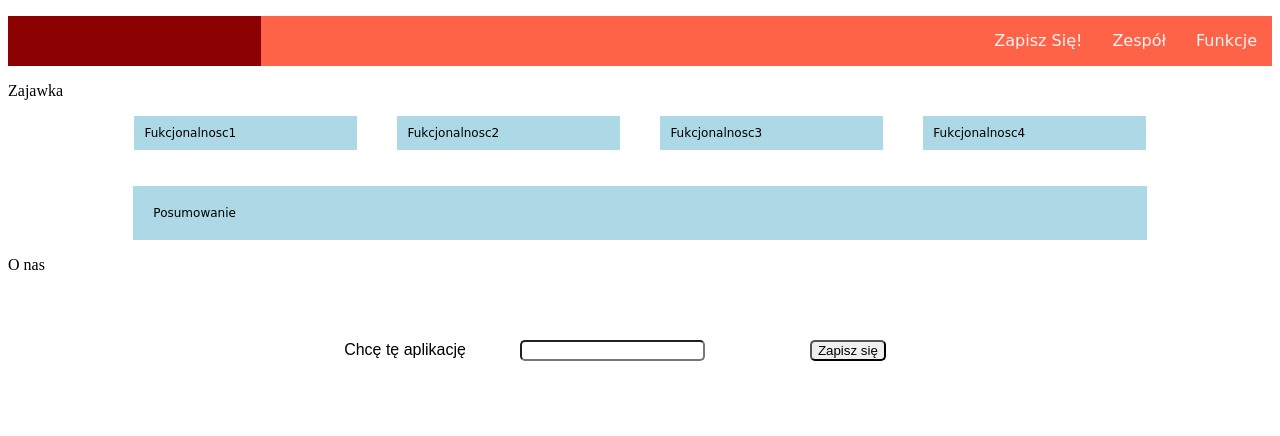
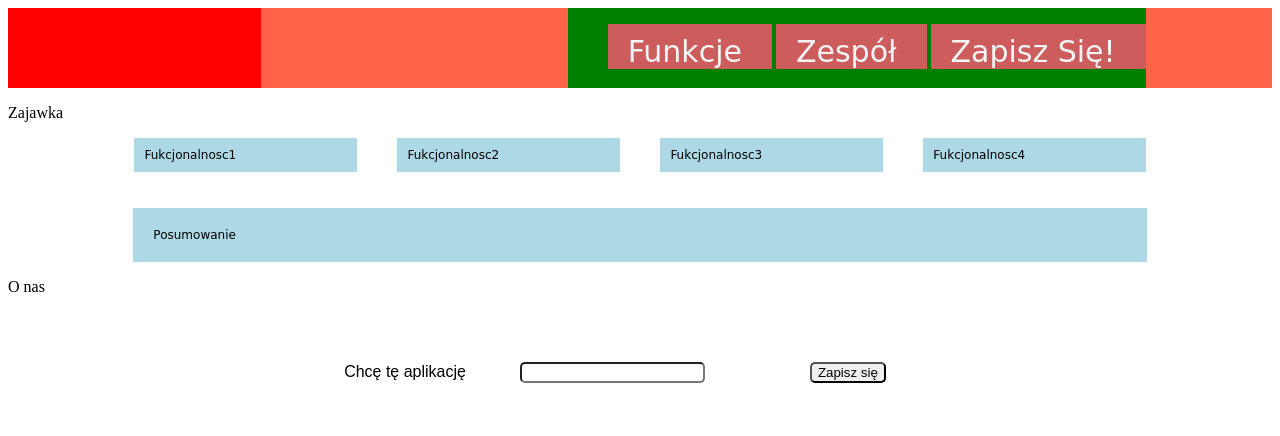
Before and after one commit to infoshareacademy/jfdd5-smart-dogs, a plain HTML site: page index.html in a window 1280 px wide. Drawn offline with Linux system fonts and the light colour scheme.

Commit message:
merge styles.css

```diff
--- a/styles.css
+++ b/styles.css
@@ -1,31 +1,43 @@
+/*-----------NAVBAR STYLES---------------*/
 .nav-container {
-    height:50px;
+    height:80px;
     background-color: Tomato;
 }
 
 #logo {
     width:20%;
-    height: 100%;
-    background-color: darkred;
-    float:left;
+    height:100%;
+    background-color: red;
+    color: white;
+    display:inline-block;
 }
 
-.clearfix {
-    clear:both;
+#nav-box {
+    background-color: green;
+    height: 100%;
+    display:inline-block;
+    float: right;
+    margin-right: 10%;
 }
+
 .nav-list {
-    float:right;
     color: whitesmoke;
     font-family: "DejaVu Sans", Arial, sans-serif;
+    list-style-type: none;
+    background-color: indianred;
     display: inline-block;
-    list-style-type: none;
-    margin:0;
-    padding: 15px;
+    padding: 10px 30px 0 20px;
+    font-size: 30px;
 }
 .nav-list a {
     text-decoration: none;
     color: whitesmoke;
 }
+
+/*end of navbar------------------*/
+
+
+
 /*style section two - commenced*/
 .function_main {
     width: 80%;
```
